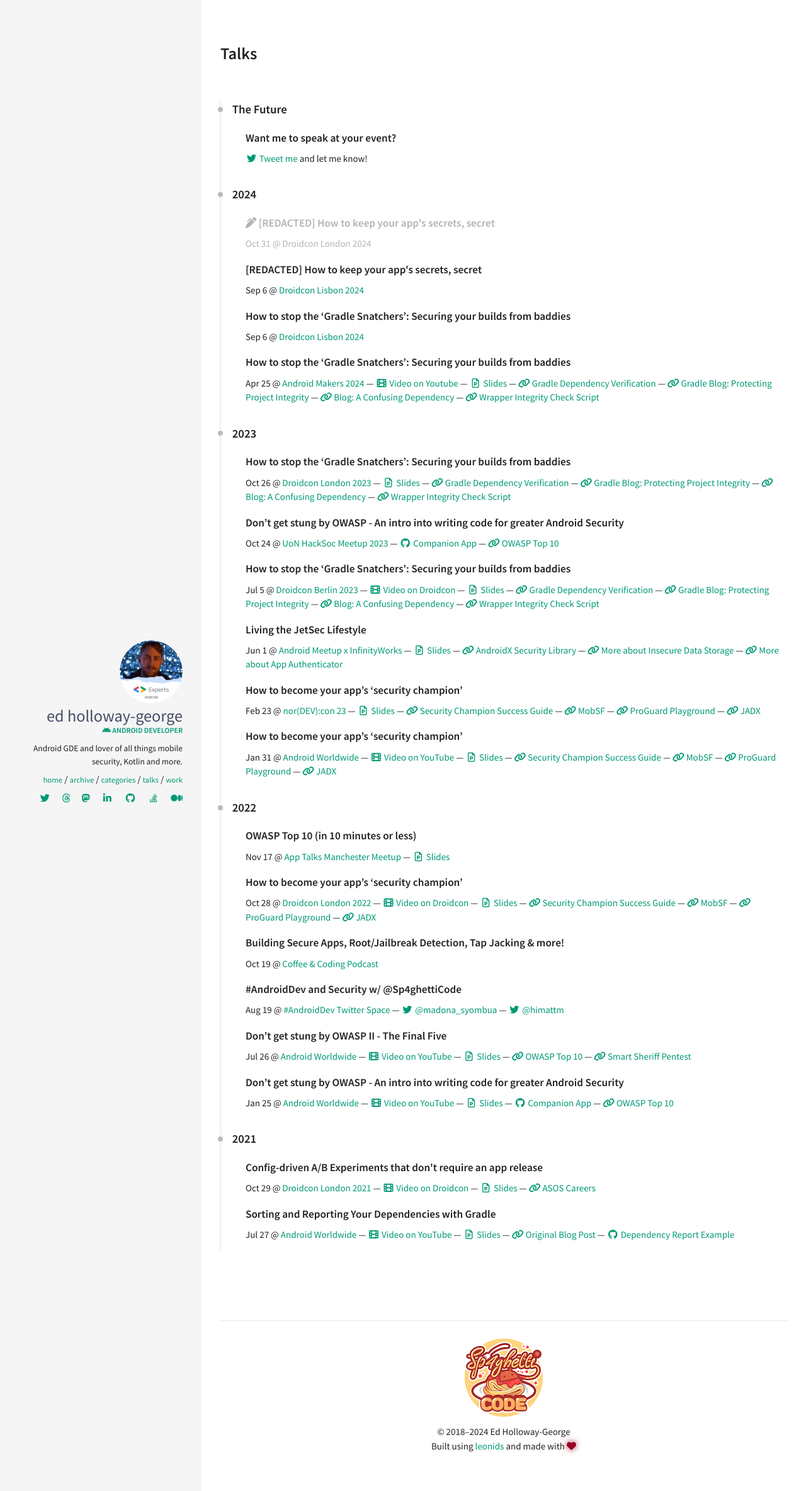
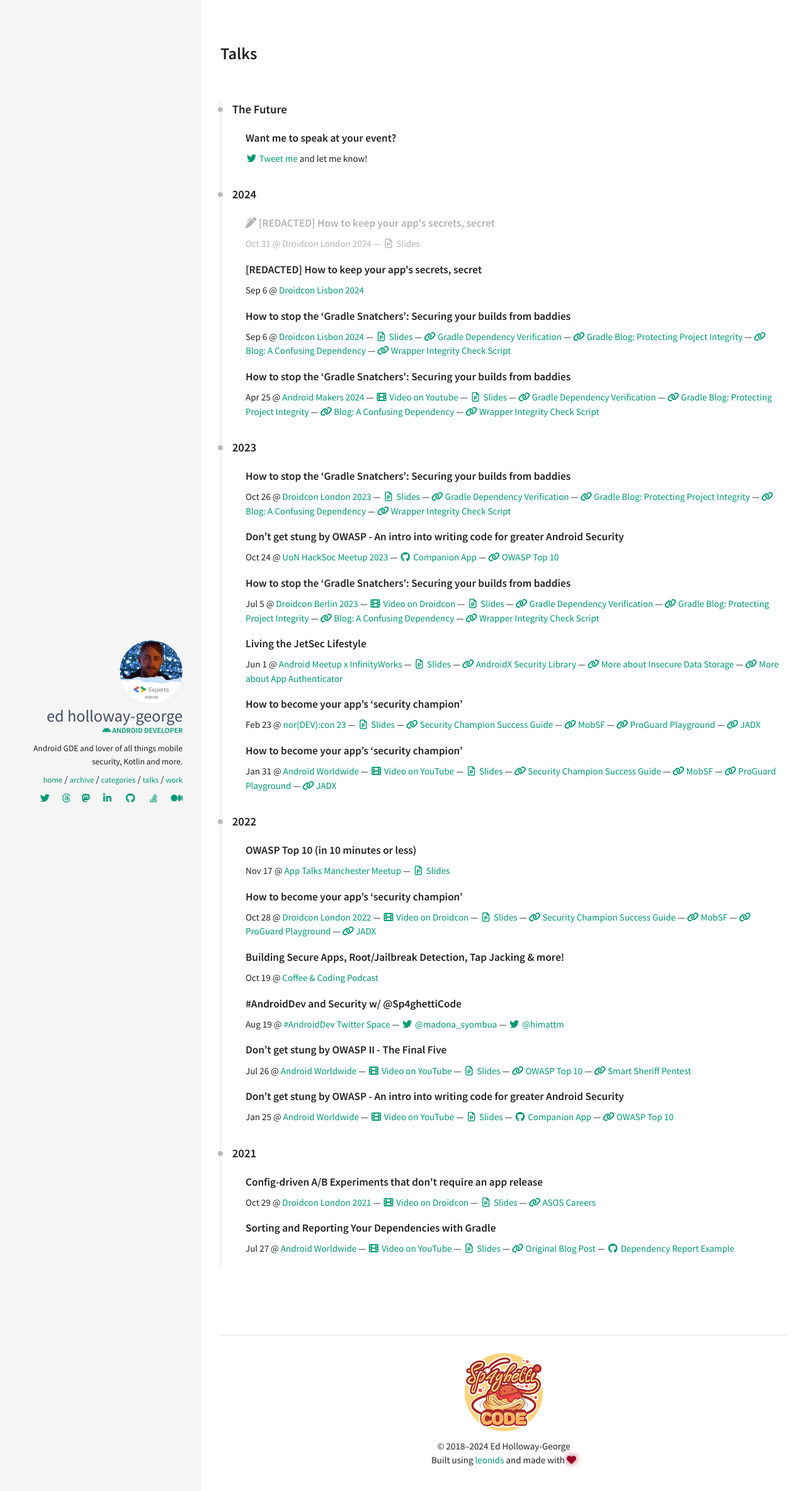
Before and after one commit to ed-george/ed-george.github.io, a Jekyll site: the page built from talks.html, in a window 1280 px wide. Shown: the top 2368 px of the page at 63% size. Built offline with Jekyll 4.4.1, drawn with Linux system fonts in a browser that asks for light colours; nearby versions of some CDN libraries.

Commit message:
Update talks.yaml

```diff
--- a/_data/index/talks.yaml
+++ b/_data/index/talks.yaml
@@ -20,6 +20,9 @@
     title: "Droidcon London 2024"
     url: https://london.droidcon.com/
     date: '2024-10-31'
+  slides:
+    title: Slides
+    url: https://speakerdeck.com/sp4ghetticode/redacted-how-to-keep-your-apps-secrets-secret
 - title: "[REDACTED] How to keep your app's secrets, secret"
   event:
     title: "Droidcon Lisbon 2024"
@@ -30,6 +33,18 @@
     title: "Droidcon Lisbon 2024"
     url: https://lisbon.droidcon.com/
     date: '2024-09-06'
+  slides:
+    title: Slides
+    url: https://speakerdeck.com/sp4ghetticode/how-to-stop-the-gradle-snatchers-securing-your-builds-from-baddies-at-droidcon-lisbon-24
+  links:
+  - title: "Gradle Dependency Verification"
+    url: https://docs.gradle.org/current/userguide/dependency_verification.html
+  - title: "Gradle Blog: Protecting Project Integrity"
+    url: https://blog.gradle.org/project-integrity
+  - title: "Blog: A Confusing Dependency"
+    url: https://zsmb.co/a-confusing-dependency/
+  - title: "Wrapper Integrity Check Script"
+    url: https://gist.github.com/ed-george/3751d09ccdfd33cfe48d8987d9f68510
 - title: "How to stop the ‘Gradle Snatchers’: Securing your builds from baddies"
   event:
     title: "Android Makers 2024"
```
